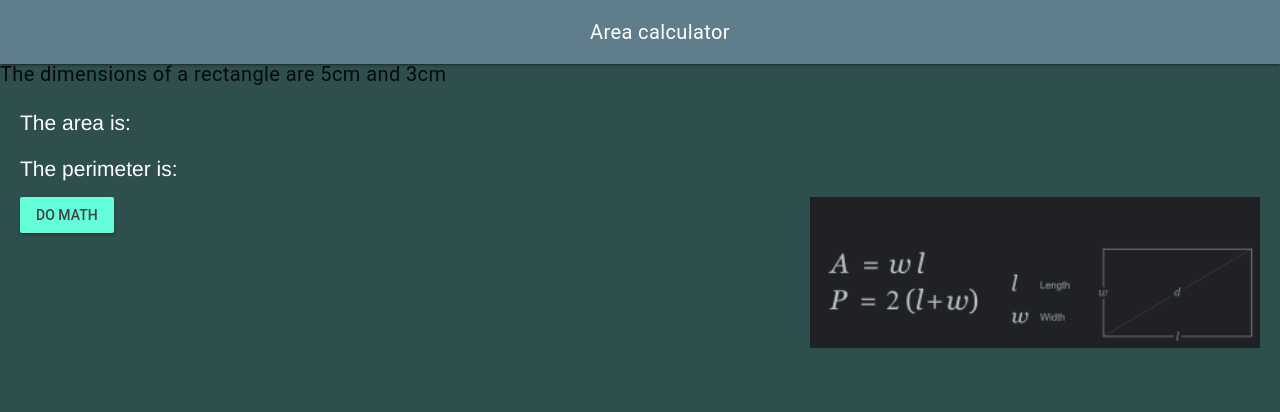
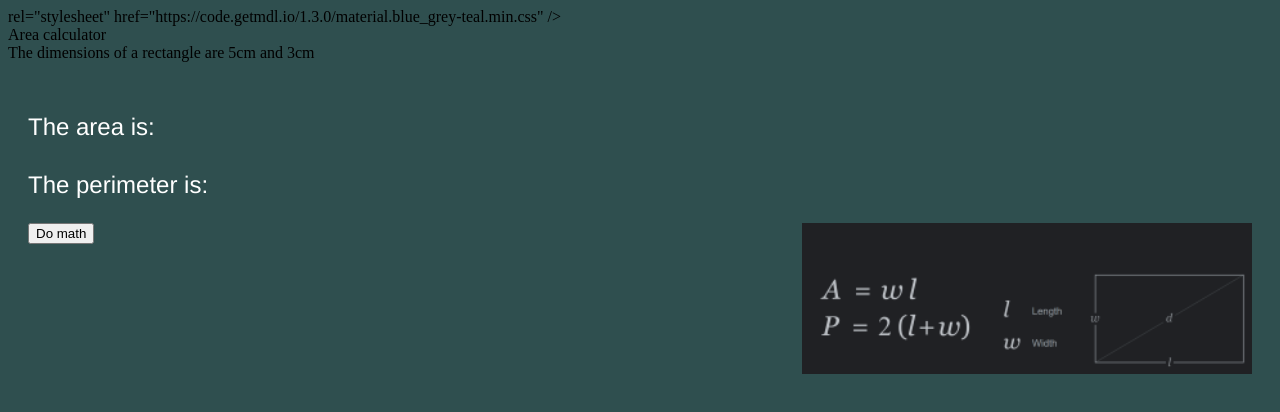
Before and after one commit to MTHS-ICS2O-2-2022/ICS2O-Unit-2-02-timbradyy, a plain HTML site: page index.html in a window 1280 px wide. Drawn offline with nearby package versions, Linux system fonts and the light colour scheme.

Commit message:
fixed link

```diff
--- a/css/style.css
+++ b/css/style.css
@@ -22,7 +22,7 @@
 }
 
 p {
-  color: rgb(255, 255, 255);
+  color: rgb(255 255 255);
   font-family: Helvetica, Arial, sans-serif;
   font-size: 1.5rem;
   padding-top: 5pt;
--- a/index.html
+++ b/index.html
@@ -17,7 +17,8 @@
     />
     <link
       rel="stylesheet"
-      <link
+      />
+      <link>
       rel="stylesheet"
       href="https://code.getmdl.io/1.3.0/material.blue_grey-teal.min.css"
     />
```
